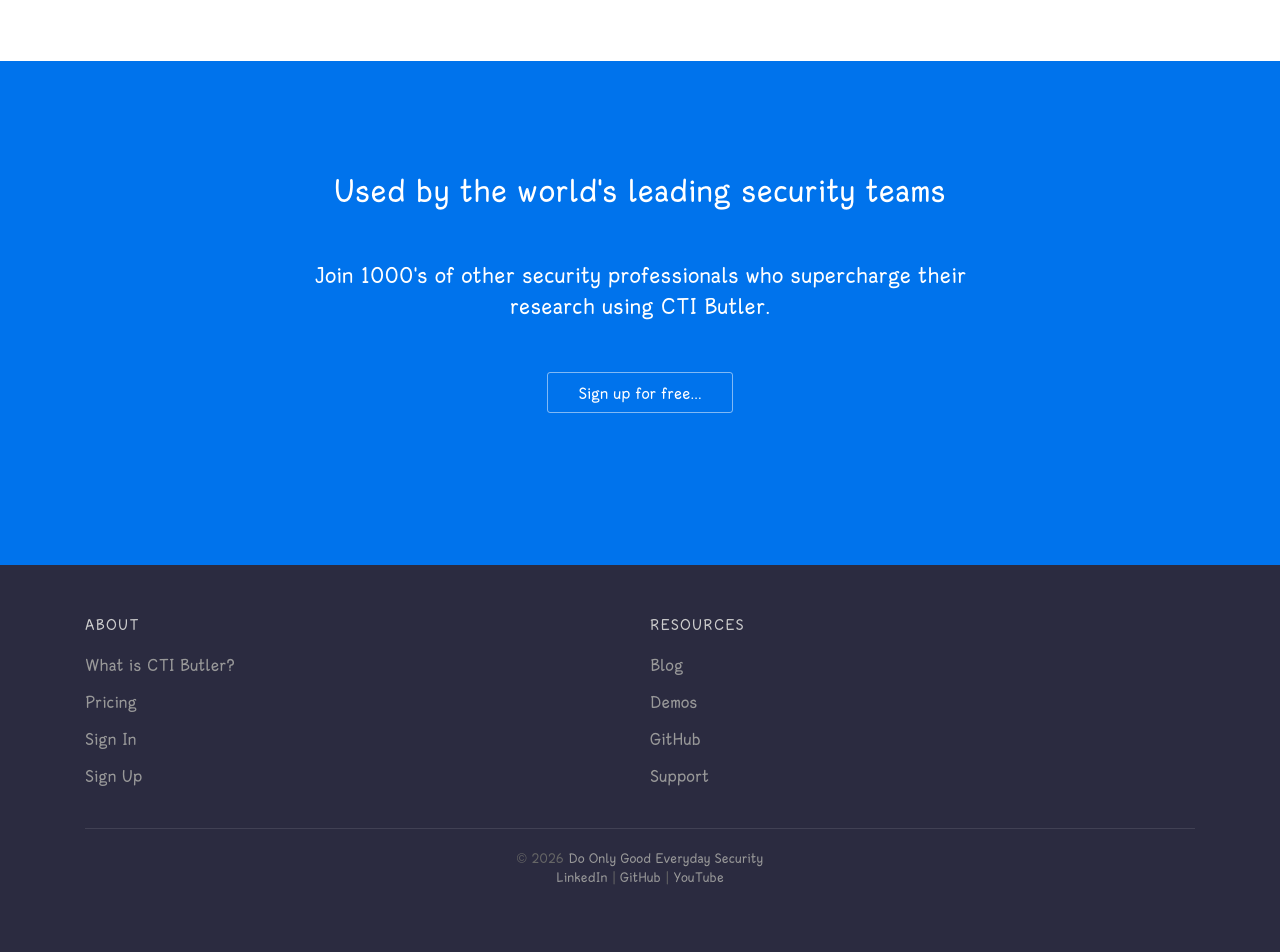
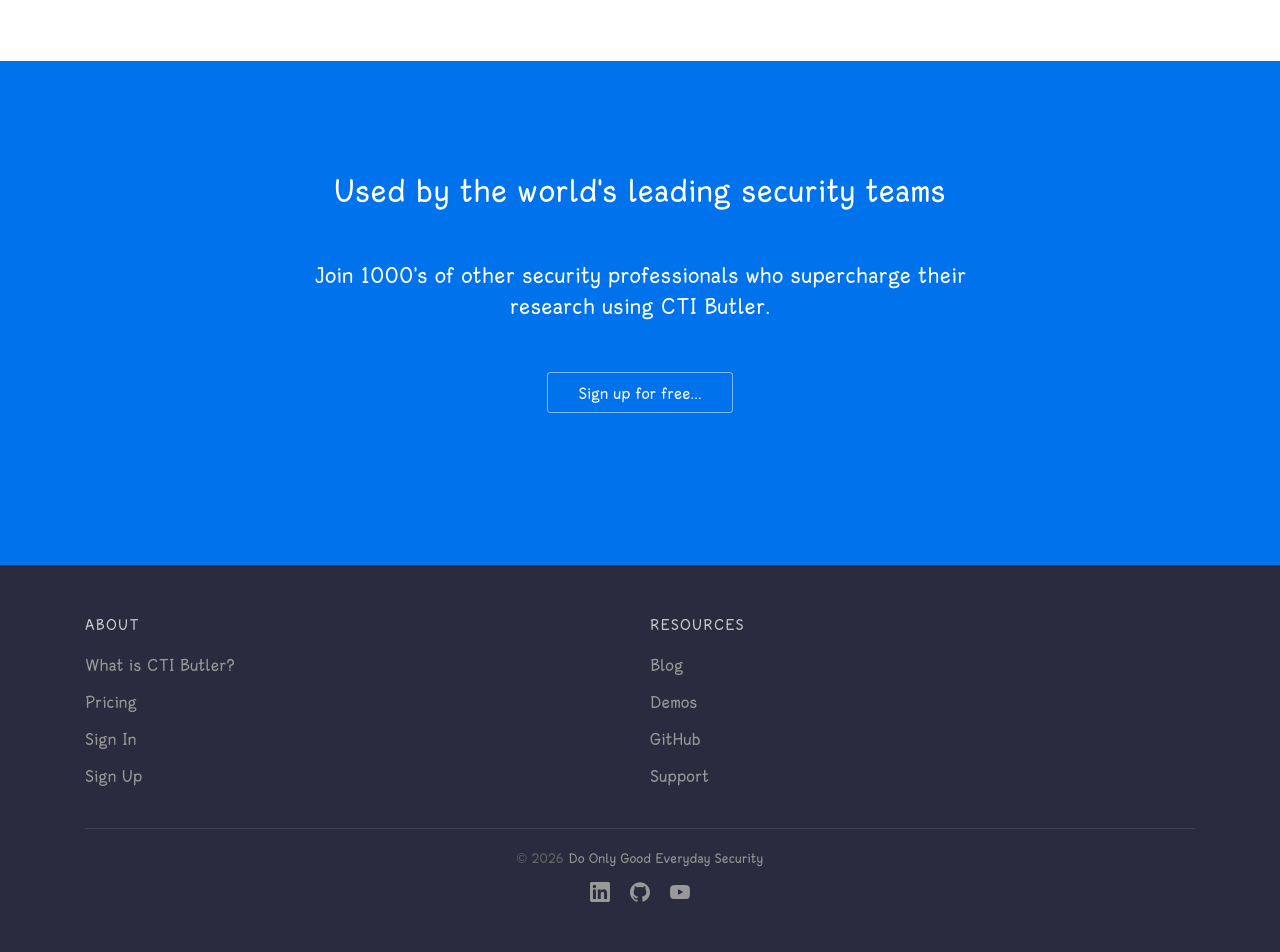
Before and after one commit to muchdogesec/ctibutler-website, a Jekyll site: the page built from index.html, in a window 1280 px wide. Shown: the part 3103-4055 px from the top of the page. Built offline with Jekyll 4.4.1, drawn with Linux system fonts in a browser that asks for light colours.

Commit message:
Show footer social links as icons
Co-Authored-By: Claude Opus 5.5 <noreply@anthropic.com>
Claude-Session: https://claude.ai/code/session_01AHVMCr2ekKv5UnzBxNEA8d

```diff
--- /dev/null
+++ b/_includes/social-links.html
@@ -0,0 +1,5 @@
+<ul class="footer-social">
+	<li><a href="https://www.linkedin.com/company/dogesec" target="_blank" rel="noopener" aria-label="dogesec on LinkedIn" title="LinkedIn"><svg viewBox="0 0 24 24" aria-hidden="true" focusable="false"><path d="M20.447 20.452h-3.554v-5.569c0-1.328-.027-3.037-1.852-3.037-1.853 0-2.136 1.445-2.136 2.939v5.667H9.351V9h3.414v1.561h.046c.477-.9 1.637-1.85 3.37-1.85 3.601 0 4.267 2.37 4.267 5.455v6.286zM5.337 7.433c-1.144 0-2.063-.926-2.063-2.065 0-1.138.92-2.063 2.063-2.063 1.14 0 2.064.925 2.064 2.063 0 1.139-.925 2.065-2.064 2.065zm1.782 13.019H3.555V9h3.564v11.452zM22.225 0H1.771C.792 0 0 .774 0 1.729v20.542C0 23.227.792 24 1.771 24h20.451C23.2 24 24 23.227 24 22.271V1.729C24 .774 23.2 0 22.222 0h.003z"/></svg></a></li>
+	<li><a href="https://github.com/muchdogesec/" target="_blank" rel="noopener" aria-label="dogesec on GitHub" title="GitHub"><svg viewBox="0 0 24 24" aria-hidden="true" focusable="false"><path d="M12 .297c-6.63 0-12 5.373-12 12 0 5.303 3.438 9.8 8.205 11.385.6.113.82-.258.82-.577 0-.285-.01-1.04-.015-2.04-3.338.724-4.042-1.61-4.042-1.61C4.422 18.07 3.633 17.7 3.633 17.7c-1.087-.744.084-.729.084-.729 1.205.084 1.838 1.236 1.838 1.236 1.07 1.835 2.809 1.305 3.495.998.108-.776.417-1.305.76-1.605-2.665-.3-5.466-1.332-5.466-5.93 0-1.31.465-2.38 1.235-3.22-.135-.303-.54-1.523.105-3.176 0 0 1.005-.322 3.3 1.23.96-.267 1.98-.399 3-.405 1.02.006 2.04.138 3 .405 2.28-1.552 3.285-1.23 3.285-1.23.645 1.653.24 2.873.12 3.176.765.84 1.23 1.91 1.23 3.22 0 4.61-2.805 5.625-5.475 5.92.42.36.81 1.096.81 2.22 0 1.606-.015 2.896-.015 3.286 0 .315.21.69.825.57C20.565 22.092 24 17.592 24 12.297c0-6.627-5.373-12-12-12"/></svg></a></li>
+	<li><a href="https://www.youtube.com/@muchdogesec" target="_blank" rel="noopener" aria-label="dogesec on YouTube" title="YouTube"><svg viewBox="0 0 24 24" aria-hidden="true" focusable="false"><path d="M23.498 6.186a3.016 3.016 0 0 0-2.122-2.136C19.505 3.545 12 3.545 12 3.545s-7.505 0-9.377.505A3.017 3.017 0 0 0 .502 6.186C0 8.07 0 12 0 12s0 3.93.502 5.814a3.016 3.016 0 0 0 2.122 2.136c1.871.505 9.376.505 9.376.505s7.505 0 9.377-.505a3.015 3.015 0 0 0 2.122-2.136C24 15.93 24 12 24 12s0-3.93-.502-5.814zM9.545 15.568V8.432L15.818 12l-6.273 3.568z"/></svg></a></li>
+</ul>
--- a/_layouts/default.html
+++ b/_layouts/default.html
@@ -62,7 +62,7 @@
 				</div>
 				<div class="footer-meta">
 					<p class="copyright">&copy; {{ site.time | date: '%Y' }} <a href="https://www.dogesec.com/" target="_blank">Do Only Good Everyday Security</a></p>
-					<p class="copyright"><a href="https://www.linkedin.com/company/dogesec" target="_blank">LinkedIn</a> | <a href="https://github.com/muchdogesec/" target="_blank">GitHub</a> | <a href="https://www.youtube.com/@muchdogesec" target="_blank">YouTube</a></p>
+					{% include social-links.html %}
 				</div>
 			</div>
 		</footer>
--- a/_sass/footer.scss
+++ b/_sass/footer.scss
@@ -64,6 +64,26 @@ footer {
 		text-align: center;
 	}
 
+	.footer-social {
+		display: flex;
+		justify-content: center;
+		gap: 20px;
+		margin: 14px 0 0 0;
+		padding: 0;
+		list-style: none;
+
+		a {
+			display: block;
+			line-height: 0;
+		}
+
+		svg {
+			width: 20px;
+			height: 20px;
+			fill: currentColor;
+		}
+	}
+
 	a {
 		text-decoration: none;
 
```
